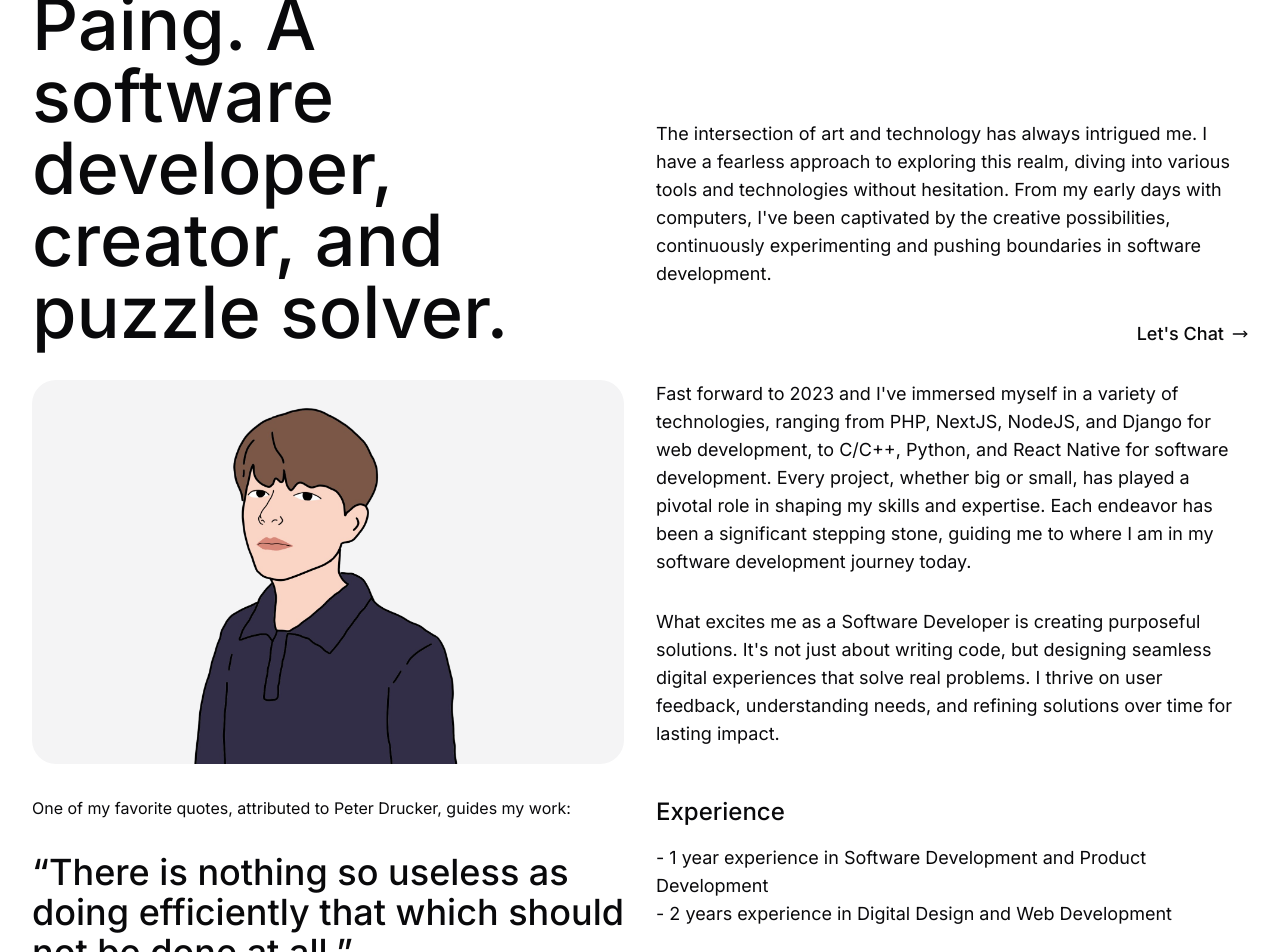
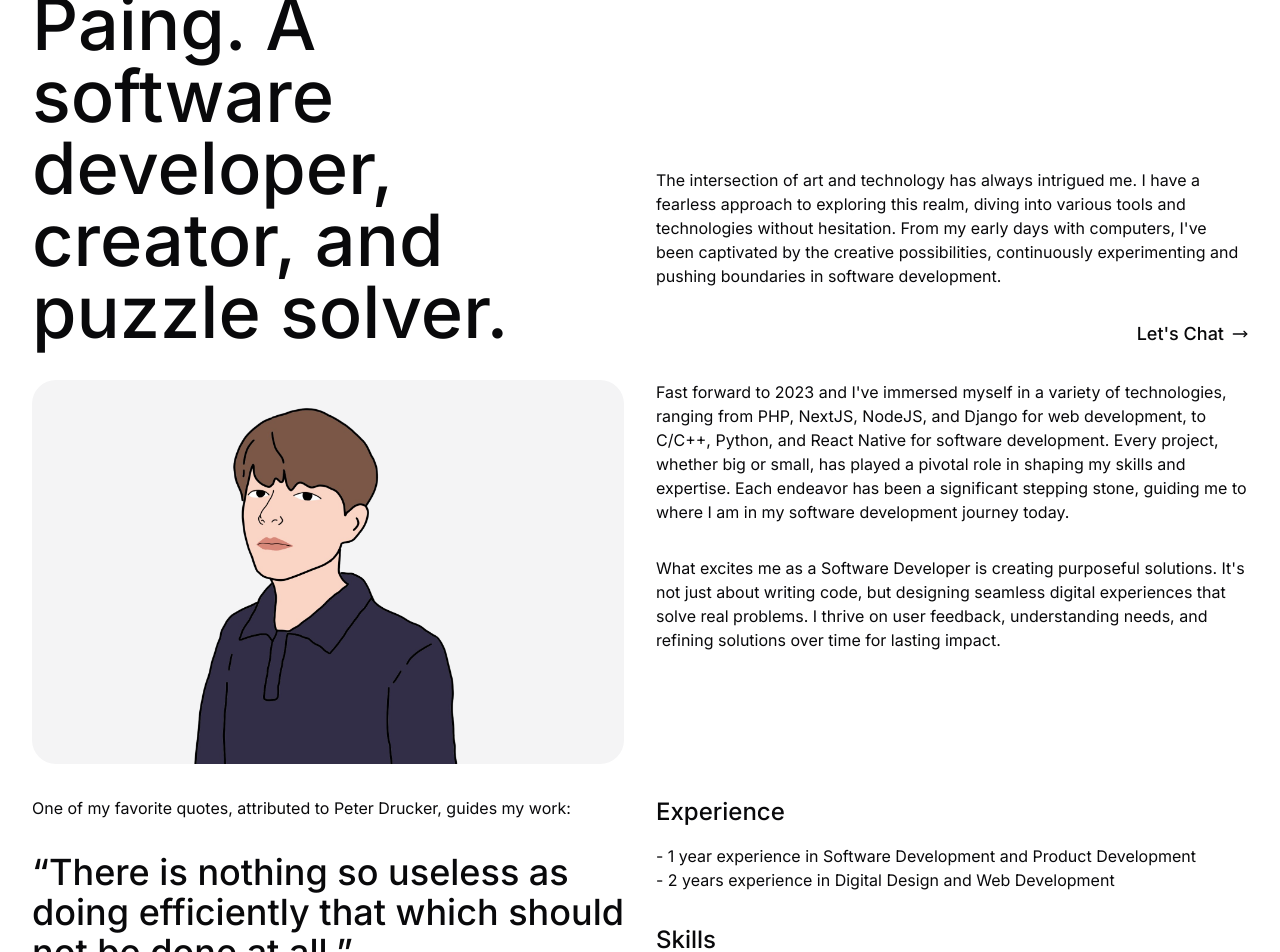
Before and after one commit to ikyawthetpaing/ikyawthetpaing, a Next.js app: page /about in a window 1280 px wide. Shown: the part 340-1292 px from the top of the page. Built offline with nearby package versions, Linux system fonts and the light colour scheme.

Commit message:
Update page.tsx

```diff
--- a/app/(base)/about/page.tsx
+++ b/app/(base)/about/page.tsx
@@ -25,7 +25,7 @@ export default function AboutPage() {
             </h3>
           </div>
           <div className="flex flex-col gap-8 flex-1 justify-end">
-            <p className="text-lg">
+            <p>
               The intersection of art and technology has always intrigued me. I
               have a fearless approach to exploring this realm, diving into
               various tools and technologies without hesitation. From my early
@@ -55,7 +55,7 @@ export default function AboutPage() {
             />
           </div>
           <div className="flex flex-col gap-8">
-            <p className="text-lg">
+            <p>
               Fast forward to {new Date().getFullYear()} and I&apos;ve immersed
               myself in a variety of technologies, ranging from PHP, NextJS,
               NodeJS, and Django for web development, to C/C++, Python, and
@@ -64,7 +64,7 @@ export default function AboutPage() {
               expertise. Each endeavor has been a significant stepping stone,
               guiding me to where I am in my software development journey today.
             </p>
-            <p className="text-lg">
+            <p>
               What excites me as a Software Developer is creating purposeful
               solutions. It&apos;s not just about writing code, but designing
               seamless digital experiences that solve real problems. I thrive on
@@ -93,11 +93,11 @@ export default function AboutPage() {
             <div className="flex flex-col gap-4">
               <h3 className="text-2xl font-medium">Experience</h3>
               <ul>
-                <li className="text-lg">
+                <li>
                   - 1 year experience in Software Development and Product
                   Development
                 </li>
-                <li className="text-lg">
+                <li>
                   - 2 years experience in Digital Design and Web Development
                 </li>
               </ul>
```
